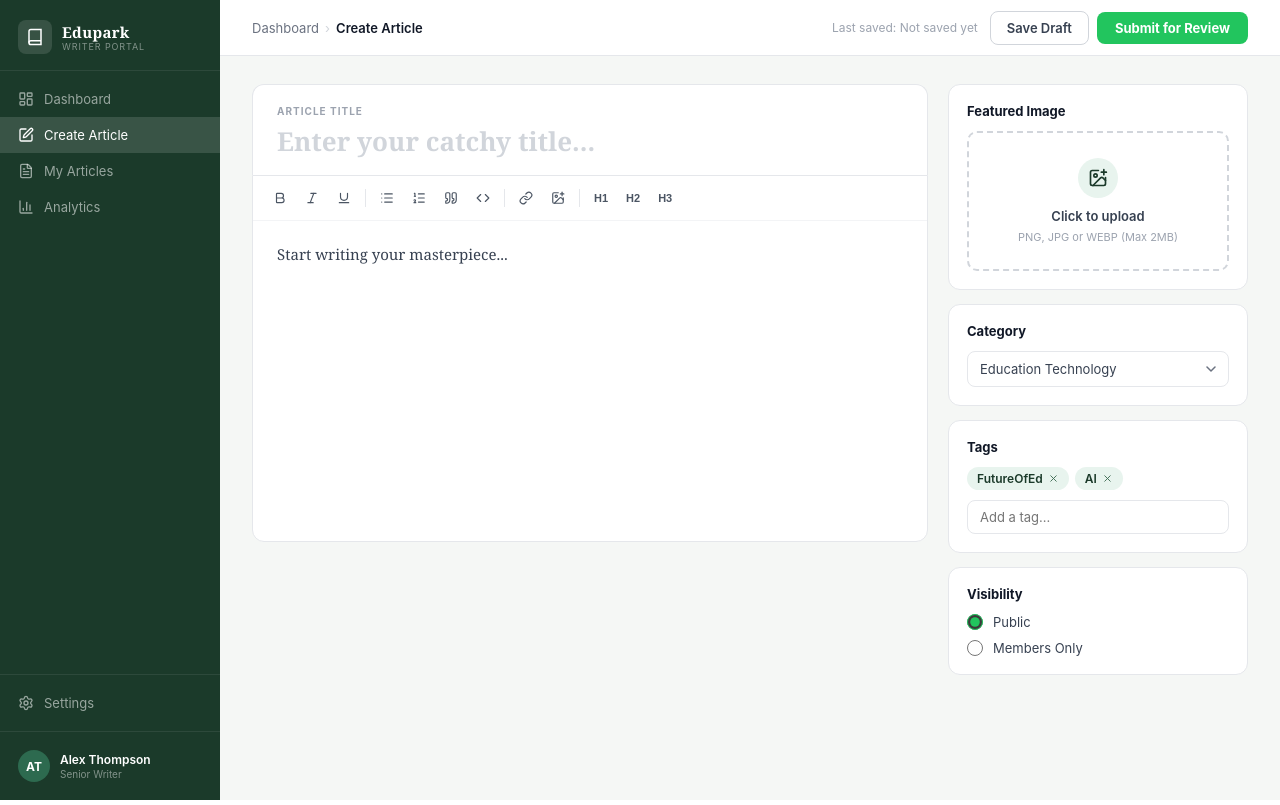
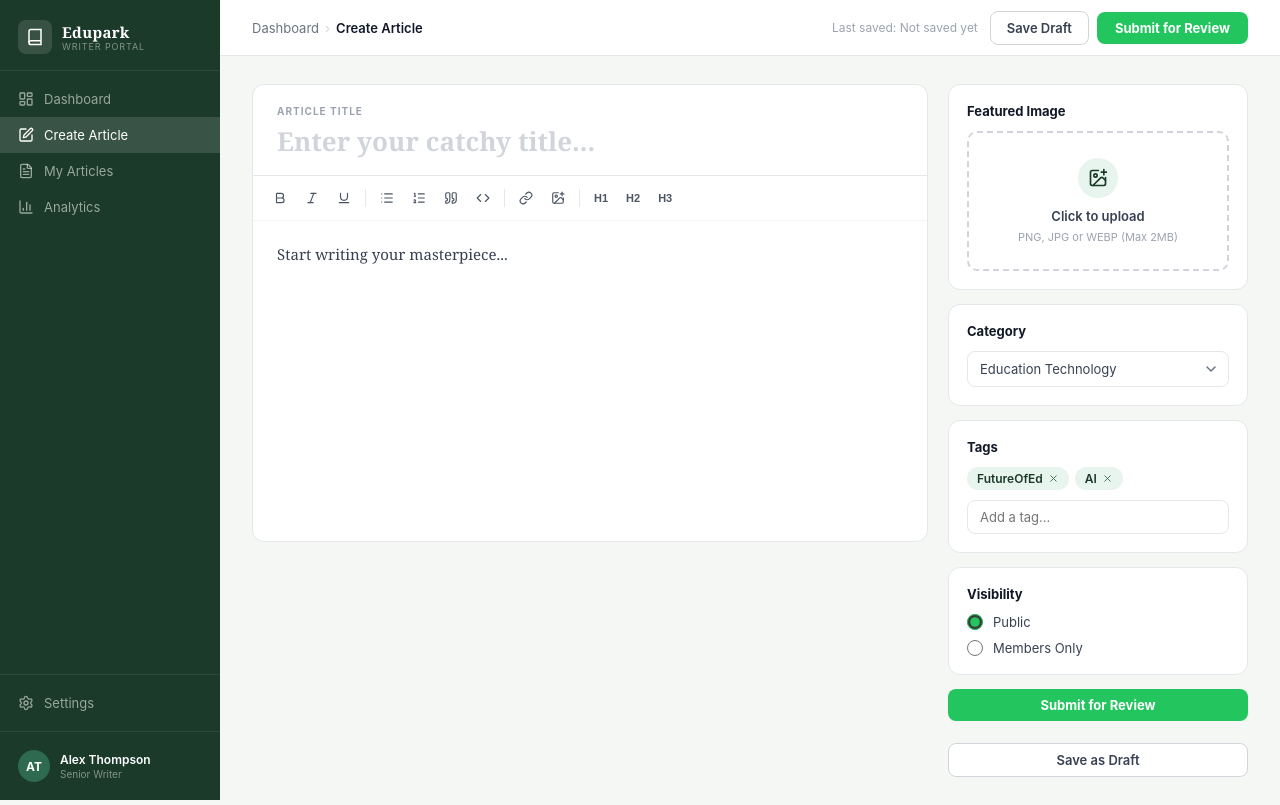
Before and after one commit to rafazakyyunus-code/skillage-edupark, a React (Vite) app: page /dashboard/create-article in a window 1280 px wide. Built offline with nearby package versions, Linux system fonts and the light colour scheme.

Commit message:
Update CreateArticle to connect with database API

```diff
--- a/src/pages/Dashboard/CreateArticle.jsx
+++ b/src/pages/Dashboard/CreateArticle.jsx
@@ -98,6 +98,8 @@ const NAV_ITEMS = [
   { id: "my-articles",     label: "My Articles",    Icon: FileText },
   { id: "analytics",       label: "Analytics",      Icon: BarChart3 },
 ];
+
+const API_BASE = "http://localhost/skillage-api";
 
 /* ──────────────────────────────────────────
    SIDEBAR
@@ -312,7 +314,7 @@ function DashboardView({ myArticles, setActiveNav }) {
 /* ──────────────────────────────────────────
    CREATE ARTICLE VIEW
    ────────────────────────────────────────── */
-function CreateArticleView({ onSubmitSuccess, onSaveDraft }) {
+function CreateArticleView({ onSubmitSuccess, onSaveDraft, onRefresh }) {
   const [image, setImage]         = useState(null);
   const [tags, setTags]           = useState(["FutureOfEd", "AI"]);
   const [inputTag, setInputTag]   = useState("");
@@ -320,6 +322,8 @@ function CreateArticleView({ onSubmitSuccess, onSaveDraft }) {
   const [title, setTitle]         = useState("");
   const [category, setCategory]   = useState(CATEGORIES[0]);
   const [submitted, setSubmitted] = useState(false);
+  const [isLoading, setIsLoading] = useState(false);
+  const [error, setError] = useState(null);
 
   /* Load draft from localStorage */
   useEffect(() => {
@@ -328,6 +332,7 @@ function CreateArticleView({ onSubmitSuccess, onSaveDraft }) {
     if (saved.tags)  setTags(saved.tags);
     if (saved.visibility) setVisibility(saved.visibility);
     if (saved.category)   setCategory(saved.category);
+    if (saved.image) setImage(saved.image);
   }, []);
 
   /* TipTap editor */
@@ -365,55 +370,84 @@ function CreateArticleView({ onSubmitSuccess, onSaveDraft }) {
       tags,
       visibility,
       category,
+      image,
     }));
     onSaveDraft();
   };
 
-  /* Submit */
+  /* Submit Article */
+  const handleSubmit = async () => {
+    if (!title.trim()) {
+      setError("Judul artikel tidak boleh kosong");
+      return;
+    }
 
-const handleSubmit = async () => {
-  const contentHTML = editor?.getHTML() || "";
+    if (!editor?.getHTML() || editor.getHTML() === "<p>Start writing your masterpiece...</p>") {
+      setError("Konten artikel tidak boleh kosong");
+      return;
+    }
 
-  const article = {
-    title,
+    setIsLoading(true);
+    setError(null);
+
+    try {
+      const contentHTML = editor.getHTML();
+
+      // Hitung word count
+      const wordCount = contentHTML
+        .replace(/<[^>]+>/g, " ")
+        .split(/\s+/)
+        .filter(Boolean).length;
+
+      // Data artikel
+      const articleData = {
+        title: title.trim(),
         content: contentHTML,
-    author: "Admin Edupark",
-    image,
+        category,
+        tags: tags.join(","),
+        image: image || null,
+        visibility,
+        author: "Alex Thompson",
+        wordCount,
+        status: "pending",
       };
 
-  try {
-    // 🔗 kirim ke backend PHP
-    await fetch("http://localhost/api/create_article.php", {
+      // Kirim ke backend
+      const response = await fetch(`${API_BASE}/articles/create.php`, {
         method: "POST",
         headers: {
           "Content-Type": "application/json",
         },
-      body: JSON.stringify(article),
+        body: JSON.stringify(articleData),
       });
 
-    // hitung word count (TETAP DIPAKE UI KAMU)
-    const wc = contentHTML
-      .replace(/<[^>]+>/g, " ")
-      .split(/\s+/)
-      .filter(Boolean).length;
+      if (!response.ok) {
+        throw new Error("Gagal menyimpan artikel");
+      }
 
-    // 🔁 update state local (biar langsung muncul di My Articles)
+      const result = await response.json();
+
+      if (result.success) {
+        // Clear draft
+        localStorage.removeItem("edupark_draft");
+
+        // Update UI
         onSubmitSuccess({
-      title,
-      category,
-      tags,
-      visibility,
-      image,
-      wordCount: Math.max(wc, 1),
-      content: contentHTML,
+          ...articleData,
+          id: result.id,
+          date: new Date().toLocaleDateString("en-US", { month: "short", day: "numeric", year: "numeric" }),
+          views: 0,
         });
 
-    // UI success
         setSubmitted(true);
-
+      } else {
+        setError(result.message || "Gagal menyimpan artikel");
+      }
     } catch (err) {
-    console.error(err);
-    alert("Gagal kirim artikel");
+      console.error("Submit error:", err);
+      setError(err.message || "Terjadi kesalahan saat mengirim artikel");
+    } finally {
+      setIsLoading(false);
     }
   };
 
@@ -428,23 +462,25 @@ const handleSubmit = async () => {
           Artikel Anda sedang dalam proses review oleh editor.
           Anda akan mendapat notifikasi setelah selesai diproses.
         </p>
-        <button className="ca-success__btn" onClick={() => setSubmitted(false)}>
+        <button
+          className="ca-success__btn"
+          onClick={() => {
+            setSubmitted(false);
+            setTitle("");
+            setTags(["FutureOfEd", "AI"]);
+            setVisibility("public");
+            setCategory(CATEGORIES[0]);
+            setImage(null);
+            setError(null);
+            editor?.chain().focus().setContent("<p>Start writing your masterpiece...</p>").run();
+            onRefresh?.();
+          }}
+        >
           + Tulis Artikel Baru
         </button>
       </div>
     );
   }
-
-  const toolbarBtn = (label, onClick, isActive = false) => (
-    <button
-      key={label}
-      onMouseDown={(e) => { e.preventDefault(); onClick(); }}
-      className={`ca-toolbar-btn${isActive ? " ca-toolbar-btn--active" : ""}`}
-      title={label}
-    >
-      {label}
-    </button>
-  );
 
   return (
     <div className="ca-editor-layout">
@@ -460,6 +496,21 @@ const handleSubmit = async () => {
             placeholder="Enter your catchy title..."
           />
         </div>
+
+        {/* Error Message */}
+        {error && (
+          <div style={{
+            background: "#FBE9E7",
+            border: "1px solid #FFCCBC",
+            borderRadius: 8,
+            padding: "12px 16px",
+            marginBottom: 16,
+            color: "#BF360C",
+            fontSize: 13
+          }}>
+            {error}
+          </div>
+        )}
 
         {/* Editor */}
         <div className="ca-editor-card">
@@ -642,6 +693,29 @@ const handleSubmit = async () => {
             ))}
           </div>
         </div>
+
+        {/* Submit Button */}
+        <button
+          className="ca-btn-submit"
+          onClick={handleSubmit}
+          disabled={isLoading}
+          style={{
+            width: "100%",
+            opacity: isLoading ? 0.6 : 1,
+            cursor: isLoading ? "not-allowed" : "pointer"
+          }}
+        >
+          {isLoading ? "Mengirim..." : "Submit for Review"}
+        </button>
+
+        {/* Save Draft Button */}
+        <button
+          className="ca-btn-draft"
+          onClick={saveDraft}
+          style={{ width: "100%", marginTop: 8 }}
+        >
+          Save as Draft
+        </button>
       </div>
     </div>
   );
@@ -652,6 +726,7 @@ const handleSubmit = async () => {
    ────────────────────────────────────────── */
 function MyArticlesView({ articles, setArticles, setActiveNav }) {
   const [filter, setFilter] = useState("all");
+  const [isLoading, setIsLoading] = useState(false);
 
   const filters = [
     { id: "all",       label: "Semua" },
@@ -664,9 +739,26 @@ function MyArticlesView({ articles, setArticles, setActiveNav }) {
   const filtered =
     filter === "all" ? articles : articles.filter(a => a.status === filter);
 
-  const handleDelete = (id) => {
+  const handleDelete = async (id) => {
     if (!window.confirm("Hapus artikel ini?")) return;
+
+    setIsLoading(true);
+    try {
+      const response = await fetch(`${API_BASE}/articles/delete.php`, {
+        method: "POST",
+        headers: { "Content-Type": "application/json" },
+        body: JSON.stringify({ id }),
+      });
+
+      if (response.ok) {
         setArticles(prev => prev.filter(a => a.id !== id));
+      }
+    } catch (err) {
+      console.error("Delete error:", err);
+      alert("Gagal menghapus artikel");
+    } finally {
+      setIsLoading(false);
+    }
   };
 
   return (
@@ -708,9 +800,13 @@ function MyArticlesView({ articles, setArticles, setActiveNav }) {
               <div key={a.id} className="ca-article-item">
                 {/* Thumb placeholder */}
                 <div className="ca-article-item__thumb">
+                  {a.image ? (
+                    <img src={a.image} alt={a.title} style={{ width: "100%", height: "100%", objectFit: "cover" }} />
+                  ) : (
                     <div style={{ width: "100%", height: "100%", background: "#c8e6c9", display: "flex", alignItems: "center", justifyContent: "center", fontSize: 20 }}>
                       📄
                     </div>
+                  )}
                 </div>
 
                 <div className="ca-article-item__body">
@@ -743,6 +839,7 @@ function MyArticlesView({ articles, setArticles, setActiveNav }) {
                     title="Hapus"
                     style={{ color: "#dc2626" }}
                     onClick={() => handleDelete(a.id)}
+                    disabled={isLoading}
                   >
                     <Trash2 size={14} />
                   </button>
@@ -951,27 +1048,35 @@ function SettingsView() {
 /* ──────────────────────────────────────────
    MAIN EXPORT
    ────────────────────────────────────────── */
-export default function CreateArticle() {
+export default function CreateArticle({ onExternalSubmit }) {
   const [activeNav, setActiveNav]   = useState("create");
   const [lastSaved, setLastSaved]   = useState(null);
   const [myArticles, setMyArticles] = useState(SEED_MY_ARTICLES);
+  const [refreshKey, setRefreshKey] = useState(0);
 
   const handleSaveDraft = () => setLastSaved(new Date());
 
   const handleSubmitSuccess = (articleData) => {
-    const now = new Date();
     const newArticle = {
       ...articleData,
       id: Date.now(),
-      status: "pending",
-      date: now.toLocaleDateString("en-US", { month: "short", day: "numeric", year: "numeric" }),
+      date: new Date().toLocaleDateString("en-US", { month: "short", day: "numeric", year: "numeric" }),
       views: 0,
     };
     setMyArticles(p => [newArticle, ...p]);
+
+    // Kirim ke App.jsx jika ada callback
+    if (onExternalSubmit) {
+      onExternalSubmit(newArticle);
+    }
+  };
+
+  const handleRefresh = () => {
+    setRefreshKey(k => k + 1);
   };
 
   return (
-    <div className="ca-root">
+    <div className="ca-root" key={refreshKey}>
       <Sidebar activeNav={activeNav} setActiveNav={setActiveNav} />
 
       <div className="ca-main">
@@ -979,12 +1084,7 @@ export default function CreateArticle() {
           activeNav={activeNav}
           lastSaved={lastSaved}
           onSaveDraft={handleSaveDraft}
-          onSubmit={() => {
-            /* trigger submit from topbar — we need a ref or lifting state.
-               For now the topbar Submit button is wired to inner component
-               via the shared handler below. This is a placeholder if you want
-               to wire it from the topbar.  The Create view handles its own submit. */
-          }}
+          onSubmit={() => {}}
         />
 
         <div className="ca-body">
@@ -999,6 +1099,7 @@ export default function CreateArticle() {
             <CreateArticleView
               onSubmitSuccess={handleSubmitSuccess}
               onSaveDraft={handleSaveDraft}
+              onRefresh={handleRefresh}
             />
           )}
 
```
Lines whose indentation alone changed are shown as unchanged.
